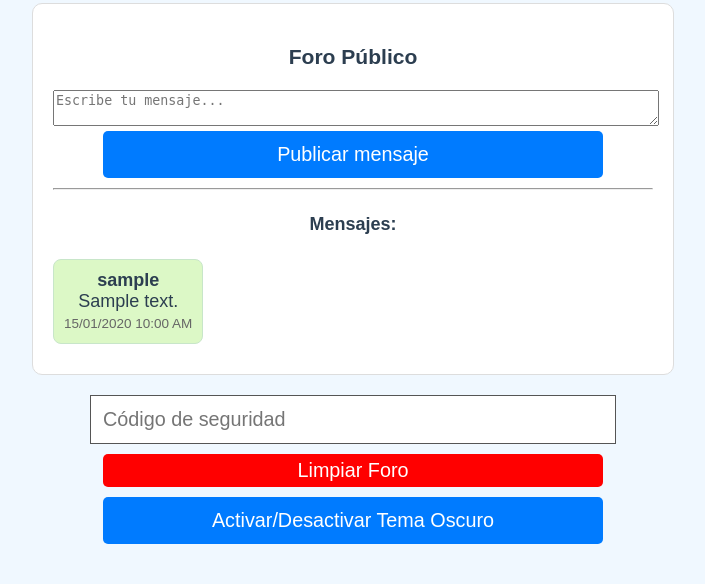
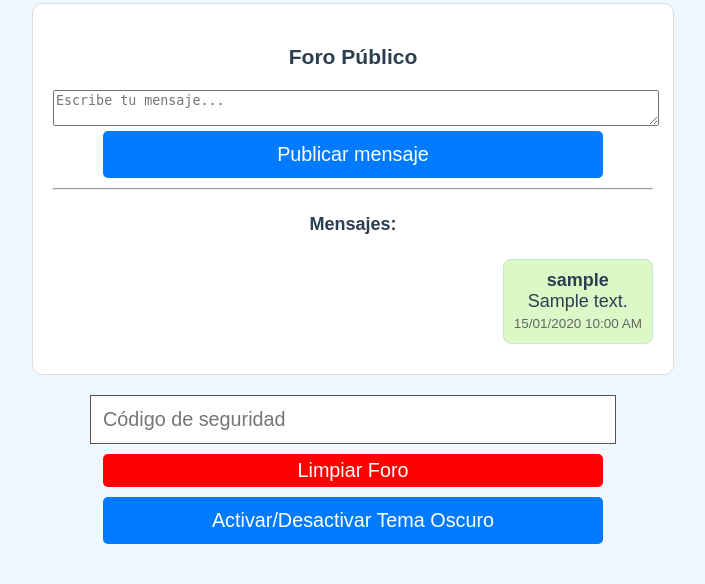
Before and after one commit to maxpro4kzzz-glitch/maxiweb-2026, a Flask app: page /foro in a window 1280 px wide. Shown: the part 158-742 px from the top of the page, without its empty margins (287-992 px from the left). Run offline with Flask 3, Linux system fonts and the light colour scheme; a user stored in the database is signed in; tables that the repository leaves empty hold one stand-in row (values such as "Sample post").

Commit message:
Actualización del diseño del foro y estilos

```diff
--- a/templates/index.html
+++ b/templates/index.html
@@ -36,9 +36,18 @@
 <hr>
 
     <style>
-    /* Estilo para las burbujas */
     .foro-container { max-width: 600px; margin: 20px auto; background: #fff; padding: 20px; border-radius: 10px; border: 1px solid #ddd; }
-    .mensaje-burbuja { background-color: #dcf8c6; padding: 10px; margin: 10px 0; border-radius: 8px; width: fit-content; max-width: 80%; }
+
+    /* Contenedor que alinea las burbujas */
+    .mensaje-contenedor { display: flex; width: 100%; margin: 10px 0; }
+    .mensaje-contenedor.mio { justify-content: flex-end; }
+    .mensaje-contenedor.otro { justify-content: flex-start; }
+
+    /* Burbuja de mensaje */
+    .mensaje-burbuja { padding: 10px; margin: 0; border-radius: 8px; max-width: 80%; }
+    .mio .mensaje-burbuja { background-color: #dcf8c6; } /* Verde para ti */
+    .otro .mensaje-burbuja { background-color: #f1f0f0; } /* Gris para otros */
+
     .btn-admin { text-align: right; margin-top: 10px; }
 </style>
 
@@ -52,6 +61,7 @@
     <hr>
     <h4>Mensajes:</h4>
     {% for msg in mensajes %}
+    <div class="mensaje-contenedor {{ 'mio' if current_user.username in msg.username else 'otro' }}">
         <div class="mensaje-burbuja">
             <strong>{{ msg.username }}</strong><br>
             {{ msg.content }}
@@ -59,6 +69,7 @@
             <small style="color: #666; font-size: 0.75em;">
                 {{ msg.timestamp.strftime('%d/%m/%Y %I:%M %p') }}
             </small>
+        </div>
     </div>
     {% endfor %}
     </div>
```
Lines whose indentation alone changed are shown as unchanged.
